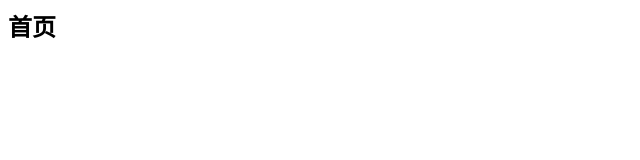
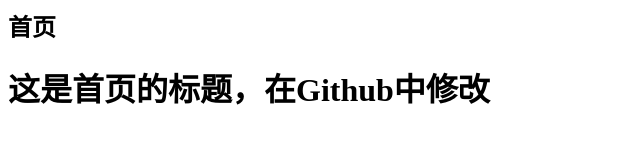
Before and after one commit to lidaze/panda, a plain HTML site: page index.html in a window 1280 px wide. Shown: the whole page, without its empty margins (0-640 px from the left). Drawn offline with Linux system fonts and the light colour scheme.

Commit message:
Update index.html

```diff
--- a/index.html
+++ b/index.html
@@ -1 +1,2 @@
 <h2>首页</h2>
+<h1>这是首页的标题，在Github中修改</h1>
```
